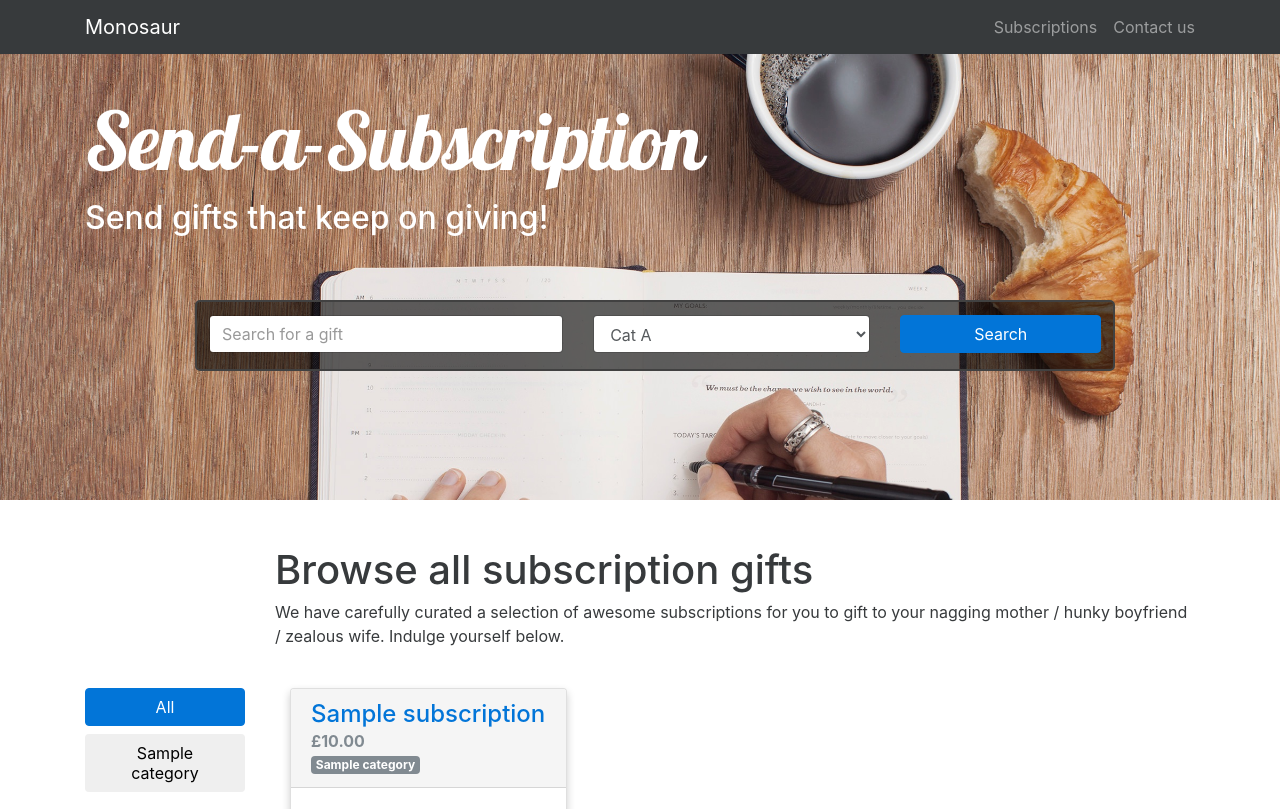
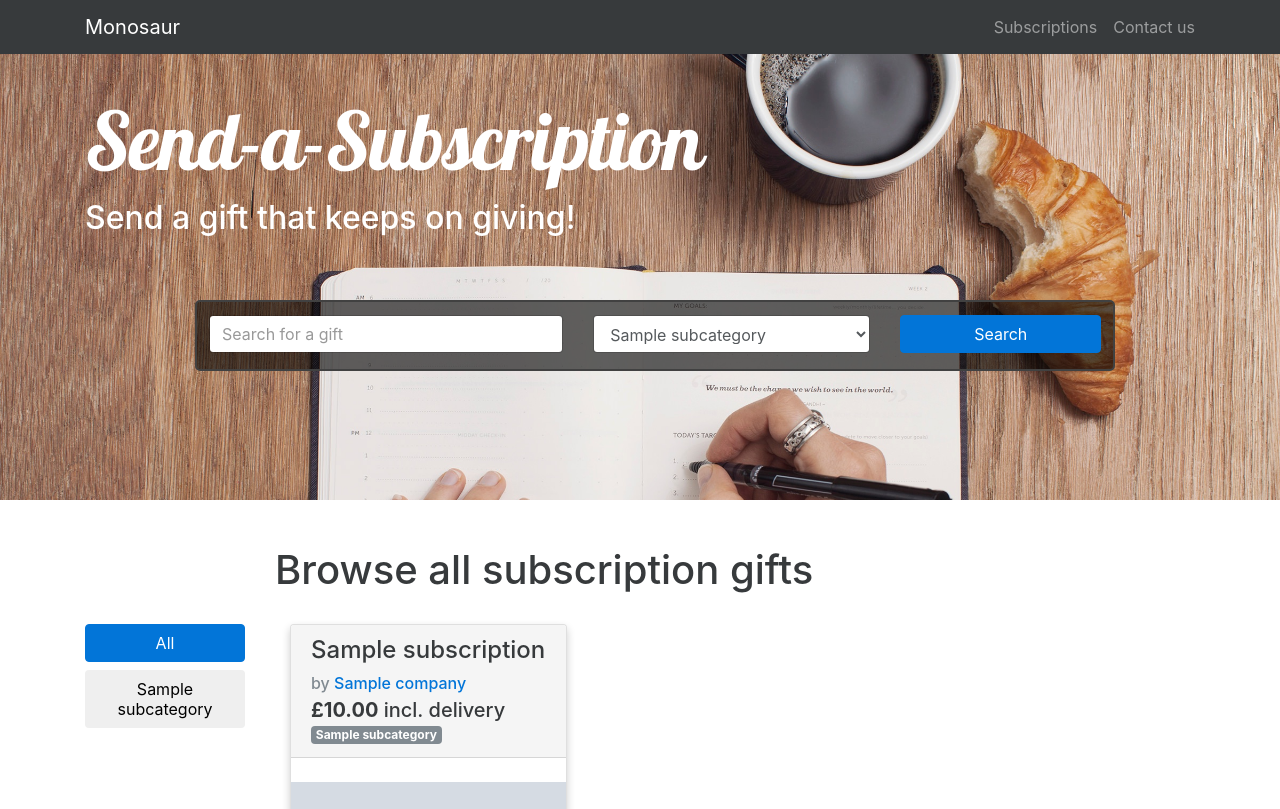
Before and after one commit to SchwannK/sendasubscription, a Django app: template subscriptions_dir/templates/subscriptions_dir/subscriptions_dir.html in a window 1280 px wide. Shown: the top 809 px of the page. Run offline with Django 3.2, Linux system fonts and the light colour scheme; the template is opened without the code that fills it: most values are stand-ins (such as "Sample title", 1, 10 or a date in 2020); grey boxes marked "Sample" are stand-in pictures; parts of the project's set-up code (start-up, migrations or seed data) failed here and were passed over; some libraries are stand-ins or nearby versions.

Commit message:
Updated Subscription cards, model, and improved UI

```diff
--- a/sendasubscription/settings.py
+++ b/sendasubscription/settings.py
@@ -129,6 +129,9 @@ USE_TZ = True
 STATIC_URL = '/static/'
 STATIC_ROOT = os.path.join(BASE_DIR, 'static')
 
+MEDIA_URL = '/media/'
+MEDIA_ROOT = os.path.join(BASE_DIR, 'media')
+
 EMAIL_BACKEND = 'django.core.mail.backends.smtp.EmailBackend'
 EMAIL_HOST = 'smtp.gmail.com'
 EMAIL_HOST_USER = 'test@gmail.com' # To fill in actual
--- a/sendasubscription/urls.py
+++ b/sendasubscription/urls.py
@@ -1,5 +1,7 @@
 from django.contrib import admin
+from django.conf import settings
 from django.conf.urls import include, url
+from django.conf.urls.static import static
 
 from . import views
 
@@ -7,4 +9,4 @@ urlpatterns = [
     url(r'^admin/', admin.site.urls),
     url(r'', include('subscriptions_dir.urls')),
     url(r'^contact/', views.contact, name='contact')
-]
+] + static(settings.MEDIA_URL, document_root=settings.MEDIA_ROOT)
--- a/subscriptions_dir/templates/subscriptions_dir/search_bar.html
+++ b/subscriptions_dir/templates/subscriptions_dir/search_bar.html
@@ -14,10 +14,10 @@
                 <div class="col-md-4">
                   <div class="form-group">
                     <label class="sr-only" for="guest">Category</label>
-                    <select id="guest" name="guest" class="form-control">
-                        <option value="1">Cat A</option>
-                        <option value="2">Cat B</option>
-                        <option value="3">Cat C</option>
+                    <select id="subcategory" name="subcategory" class="form-control">
+                      {% for subcategory in subcategories %}
+                        <option value="{{ subcategory }}">{{ subcategory }}</option>
+                      {% endfor %}
                     </select>
                   </div>
                 </div>
--- a/subscriptions_dir/templates/subscriptions_dir/subscription_template.html
+++ b/subscriptions_dir/templates/subscriptions_dir/subscription_template.html
@@ -1,29 +1,24 @@
-<div class="col-md-4 filter {{ subscription.company.category.name|cut:" "|cut:"("|cut:")"|cut:"&" }}">
+<div class="col-md-4 filter {{ subscription.company.subcategory.name|cut:" "|cut:"("|cut:")"|cut:"&" }}">
 	<div class="card cap-top">
 		<div class="card-header">
-			<h4 class="card-title">
-				<a class="plain" href="{{ subscription.url }}"
-					target="_blank">{{ subscription.name }}</a>
-			</h4>
-			<h6 class="card-subtitle text-muted">
-				<b>£{{ subscription.price|floatformat:2 }}</b>
-			</h6>
-			<span class="tag tag-default">{{ subscription.company.category.name }}</span>
+			<h4 class="card-title">{{ subscription.name }}</h4>
+			<h6 class="card-title text-muted">by <a href="{{ subscription.company.url }}" target="blank">{{ subscription.company.name }}</a></h6>
+			<h5 class="card-subtitle">
+				<b>£{{ subscription.price|floatformat:2 }}</b> incl. delivery
+			</h5>
+			<span class="tag tag-default">{{ subscription.company.subcategory.name }}</span>
 		</div>
 		<div class="text-xs-center">
-			<br> <a class="plain" href="{{ subscription.url }}"
-				target="_blank"><img
-				src="https://logo.clearbit.com/{{ subscription.url }}"
-				alt="Card image"></a>
+			<br>
+				<img class="img-fluid" src="{{ subscription.img.url }}">
 		</div>
 		<div class="card-block">
-			<p class="card-text limit">{{ subscription.description }}</p>
 			<i class="fa fa-question-circle" aria-hidden="true"></i>
 		</div>
 		<figcaption>
 			{{ subscription.description }} <br> <br>
 			<div class="text-xs-center">
-				<a href="{{ subscription.url }}" target="_blank"
+				<a href="{{ subscription.company.url }}" target="_blank"
 					class="btn btn-primary">Find out more</a>
 			</div>
 		</figcaption>
--- a/subscriptions_dir/templates/subscriptions_dir/subscriptions_dir.html
+++ b/subscriptions_dir/templates/subscriptions_dir/subscriptions_dir.html
@@ -6,7 +6,7 @@
 	<div class="container">
 		<h1>Send-a-Subscription</h1>
 		<h2>
-			Send gifts that keep on giving!
+			Send a gift that keeps on giving!
 		</h2>
 
 		<!-- Dummy search bar -->
@@ -23,7 +23,7 @@
 	<div class="row">
 		<div class="col-md-10 offset-md-2">
 			<h1>Browse all subscription gifts</h1>
-			<p>We have carefully curated a selection of awesome subscriptions for you to gift to your nagging mother / hunky boyfriend / zealous wife. Indulge yourself below.</p>
+			<br>
 			<br>
 		</div>
 	</div>
@@ -32,8 +32,8 @@
 		<div class="col-md-2">
 
 			<button class="btn btn-primary filter-button btn-block" data-filter="all">All</button>
-			{% for category in categories %}
-			<button class="btn btn-default filter-button btn-block" data-filter="{{ category|cut:" "|cut:"("|cut:")"|cut:"&" }}" style="white-space: normal">{{ category }}</button>
+			{% for subcategory in subcategories %}
+			<button class="btn btn-default filter-button btn-block" data-filter="{{ subcategory|cut:" "|cut:"("|cut:")"|cut:"&" }}" style="white-space: normal">{{ subcategory }}</button>
 			{% endfor %}
 		</div>
 
--- a/subscriptions_dir/utils/subscription_filter_utils.py
+++ b/subscriptions_dir/utils/subscription_filter_utils.py
@@ -1,4 +1,4 @@
 # @param subscriptions: a QuerySet
-def get_subscription_categories(subscriptions):
-    all_subscription_categories = subscriptions.values_list('company__category__name', flat=True)
-    return sorted(list(set(list(all_subscription_categories))))
+def get_subscription_subcategories(subscriptions):
+    all_subscription_subcategories = subscriptions.values_list('company__subcategory__name', flat=True)
+    return sorted(list(set(list(all_subscription_subcategories))))
--- a/subscriptions_dir/views.py
+++ b/subscriptions_dir/views.py
@@ -6,6 +6,6 @@ from subscriptions_dir.utils import subscription_filter_utils
 
 def subscriptions_dir(request):
     subscriptions = Subscription.objects.order_by('company__name')
-    categories = subscription_filter_utils.get_subscription_categories(Subscription.objects.all())
+    subcategories = subscription_filter_utils.get_subscription_subcategories(Subscription.objects.all())
 
-    return render(request, 'subscriptions_dir/subscriptions_dir.html', {'navbar':'subscriptions', 'subscriptions': subscriptions, 'categories': categories,})
+    return render(request, 'subscriptions_dir/subscriptions_dir.html', {'navbar':'subscriptions', 'subscriptions': subscriptions, 'subcategories': subcategories,})
```
Also changed, not shown: Latest_db.json (added, +1 -0 lines), media/subscription_thumbnails/HF_box_Family_360x280_UK.jpg (added), media/subscription_thumbnails/beerbods-120814-36.jpg (added), media/subscription_thumbnails/eight_point_nine_packaging-650x410.jpg (added), subscriptions_dir/migrations/0001_initial.py, 1 other file.
